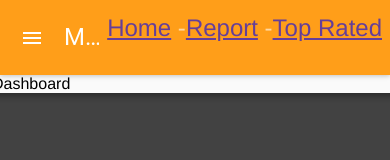
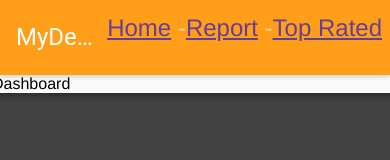
Before and after one commit to AIE-London/mydevoxx-dashboard, a React (Create React App) app: page / in a window 390 px wide. Shown: the top 160 px of the page. Built offline with nearby package versions, Linux system fonts and the light colour scheme; what react-tap-event-plugin would draw is missing.

Commit message:
removed hamburger

```diff
--- a/src/main/App.js
+++ b/src/main/App.js
@@ -70,7 +70,11 @@ class App extends Component {
         <div>
           <Router history={browserHistory}>
             <div>
-              <AppBar title="MyDevoxx" iconElementRight={<NavButtons />} />
+              <AppBar
+                title="MyDevoxx"
+                iconElementLeft={<div />}
+                iconElementRight={<NavButtons />}
+              />
               <Route path="/" component={Dashboard} />
               <Route
                 path="/report"
```
